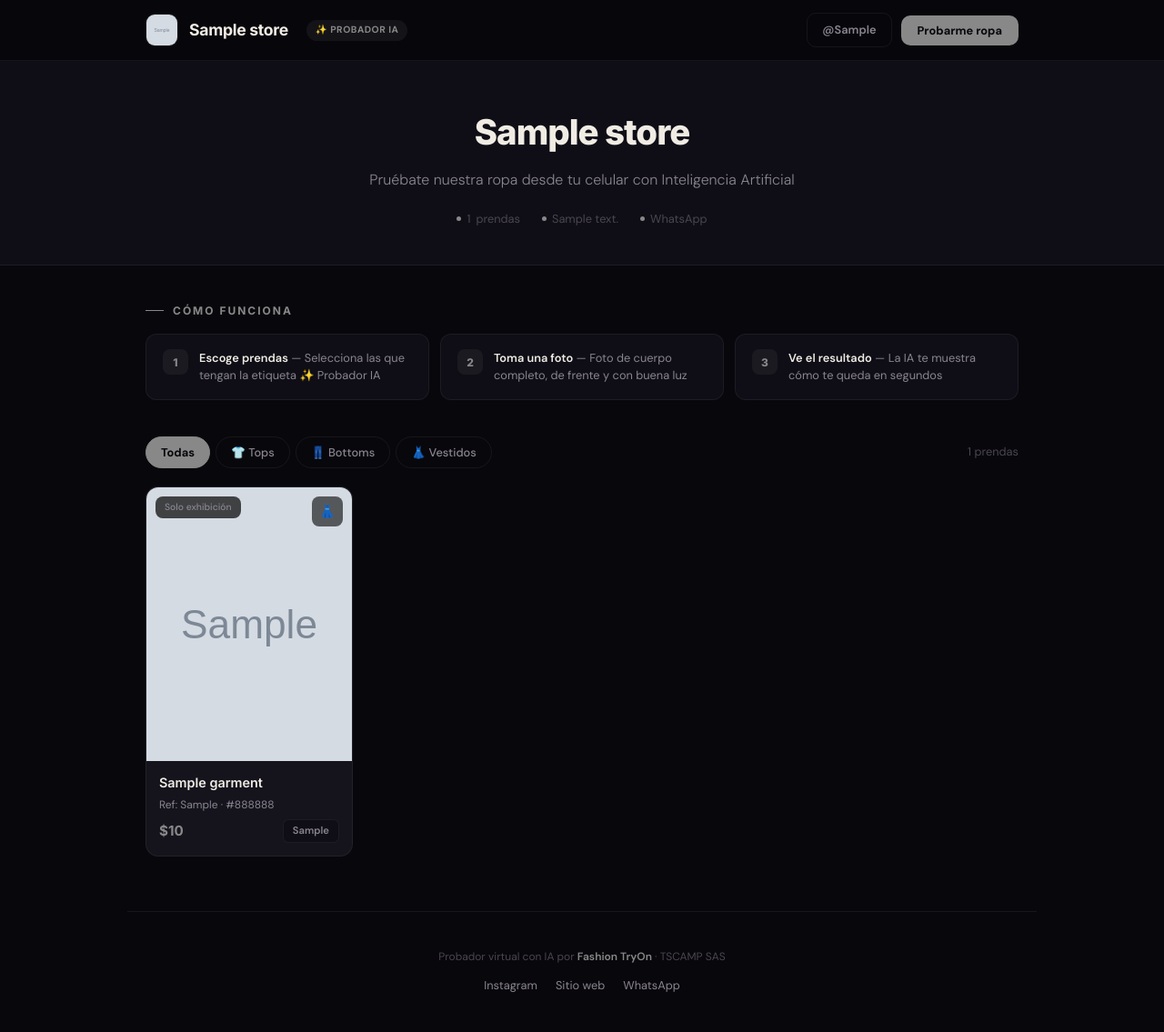
After one commit to sbv0815/fashion-tryon, a FastAPI app: a page that uses templates/store_branded.html in a window 1280 px wide. The commit adds this page. Shown: the whole page at 91% size. Run offline with FastAPI, Linux system fonts and the light colour scheme; tables that the repository leaves empty hold one stand-in row (values such as "Sample post"); grey boxes marked "Sample" are stand-in pictures.

Commit message:
Add store_branded.html - customer-facing branded store page

```diff
--- /dev/null
+++ b/templates/store_branded.html
@@ -0,0 +1,501 @@
+<!DOCTYPE html>
+<html lang="es">
+<head>
+    <meta charset="UTF-8">
+    <meta name="viewport" content="width=device-width, initial-scale=1.0, maximum-scale=1.0, user-scalable=no">
+    <title>{{ store.name }} | Probador Virtual con IA</title>
+    <meta name="description" content="Pruébate la ropa de {{ store.name }} desde tu celular con Inteligencia Artificial. Escanea, prueba y compra.">
+    <meta property="og:title" content="{{ store.name }} - Probador Virtual">
+    <meta property="og:description" content="Pruébate la ropa desde tu celular con IA">
+    <link rel="preconnect" href="https://fonts.googleapis.com">
+    <link rel="preconnect" href="https://fonts.gstatic.com" crossorigin>
+    <link href="https://fonts.googleapis.com/css2?family=Inter:wght@300;400;500;600;700;800&family=DM+Sans:wght@300;400;500;600;700&display=swap" rel="stylesheet">
+    <style>
+        *, *::before, *::after { box-sizing: border-box; margin: 0; padding: 0; }
+        :root {
+            --bg: #08070c; --surface: #0f0e16; --card: #15141d;
+            --border: rgba(255,255,255,0.06); --border-hover: rgba(255,255,255,0.12);
+            --accent: {{ store.primary_color or '#c9a55a' }};
+            --accent-soft: {{ store.primary_color or '#c9a55a' }}1a;
+            --accent-glow: {{ store.primary_color or '#c9a55a' }}40;
+            --white: #f0ece4; --text: #f0ece4; --text-mid: #8a8590; --text-dim: #4a4650;
+            --green: #4ade80; --green-soft: rgba(74,222,128,0.12);
+            --font-display: 'Inter', -apple-system, BlinkMacSystemFont, sans-serif;
+            --font-body: 'DM Sans', -apple-system, BlinkMacSystemFont, sans-serif;
+            --ease: cubic-bezier(0.25, 0.46, 0.45, 0.94);
+            --radius: 14px;
+        }
+        html { scroll-behavior: smooth; }
+        body { font-family: var(--font-body); color: var(--text); background: var(--bg); overflow-x: hidden; line-height: 1.6; -webkit-font-smoothing: antialiased; }
+        a { text-decoration: none; color: inherit; transition: all 0.3s var(--ease); }
+
+        /* ===== HEADER ===== */
+        .store-header {
+            position: sticky; top: 0; z-index: 100;
+            background: rgba(8,7,12,0.92); backdrop-filter: blur(24px); -webkit-backdrop-filter: blur(24px);
+            border-bottom: 1px solid var(--border);
+            padding: 14px 0;
+        }
+        .header-inner {
+            max-width: 1000px; margin: 0 auto; padding: 0 20px;
+            display: flex; align-items: center; justify-content: space-between;
+        }
+        .header-brand {
+            display: flex; align-items: center; gap: 12px;
+        }
+        .header-logo {
+            width: 36px; height: 36px; border-radius: 10px; object-fit: cover;
+            border: 1px solid var(--border);
+        }
+        .header-name {
+            font-family: var(--font-display); font-size: 1.1rem; font-weight: 700;
+            color: var(--white); letter-spacing: -0.3px;
+        }
+        .header-badge {
+            display: inline-flex; align-items: center; gap: 5px;
+            background: var(--accent-soft); color: var(--accent);
+            padding: 3px 10px; border-radius: 20px; font-size: 0.65rem;
+            font-weight: 700; letter-spacing: 0.5px; text-transform: uppercase;
+            margin-left: 8px;
+        }
+        .header-actions { display: flex; align-items: center; gap: 10px; }
+        .header-link {
+            padding: 8px 16px; border-radius: 10px; font-size: 0.8rem; font-weight: 600;
+            color: var(--text-mid); border: 1px solid var(--border); transition: all 0.3s;
+        }
+        .header-link:hover { border-color: var(--accent); color: var(--accent); }
+        .btn-tryon-header {
+            padding: 8px 18px; border-radius: 10px; font-size: 0.8rem; font-weight: 700;
+            background: var(--accent); color: var(--bg); border: none; cursor: pointer;
+            font-family: var(--font-body); transition: all 0.3s;
+        }
+        .btn-tryon-header:hover { filter: brightness(1.15); transform: translateY(-1px); box-shadow: 0 6px 20px var(--accent-glow); }
+
+        /* ===== HERO BANNER ===== */
+        .store-hero {
+            background: var(--surface); border-bottom: 1px solid var(--border);
+            padding: 48px 20px 40px; text-align: center;
+        }
+        .hero-inner { max-width: 600px; margin: 0 auto; }
+        .hero-store-name {
+            font-family: var(--font-display); font-size: clamp(1.8rem, 4vw, 2.4rem);
+            font-weight: 800; color: var(--white); letter-spacing: -1px; margin-bottom: 8px;
+        }
+        .hero-tagline { color: var(--text-mid); font-size: 1rem; margin-bottom: 20px; font-weight: 300; }
+        .hero-meta { display: flex; justify-content: center; gap: 24px; flex-wrap: wrap; }
+        .hero-meta-item {
+            display: flex; align-items: center; gap: 6px;
+            font-size: 0.8rem; color: var(--text-dim);
+        }
+        .hero-meta-item .dot { width: 5px; height: 5px; border-radius: 50%; background: var(--accent); }
+
+        /* ===== FILTERS ===== */
+        .filters-bar {
+            max-width: 1000px; margin: 0 auto;
+            padding: 20px 20px 0;
+            display: flex; align-items: center; justify-content: space-between; flex-wrap: wrap; gap: 12px;
+        }
+        .filters-left { display: flex; gap: 6px; flex-wrap: wrap; }
+        .filter-chip {
+            padding: 8px 16px; border-radius: 50px; font-size: 0.8rem; font-weight: 500;
+            background: transparent; border: 1px solid var(--border); color: var(--text-mid);
+            cursor: pointer; font-family: var(--font-body); transition: all 0.25s;
+        }
+        .filter-chip:hover { border-color: var(--accent); color: var(--white); }
+        .filter-chip.active { background: var(--accent); color: var(--bg); border-color: var(--accent); font-weight: 700; }
+        .garment-count { font-size: 0.8rem; color: var(--text-dim); }
+
+        /* ===== GARMENT GRID ===== */
+        .catalog-section { max-width: 1000px; margin: 0 auto; padding: 20px; }
+
+        .garment-grid {
+            display: grid;
+            grid-template-columns: repeat(auto-fill, minmax(220px, 1fr));
+            gap: 16px;
+        }
+        @media (max-width: 520px) {
+            .garment-grid { grid-template-columns: repeat(2, 1fr); gap: 10px; }
+        }
+
+        .garment-card {
+            background: var(--card); border: 1px solid var(--border); border-radius: var(--radius);
+            overflow: hidden; transition: all 0.35s var(--ease); position: relative; cursor: pointer;
+        }
+        .garment-card:hover {
+            border-color: var(--border-hover); transform: translateY(-4px);
+            box-shadow: 0 16px 40px rgba(0,0,0,0.3);
+        }
+        .garment-card .img-wrap {
+            position: relative; width: 100%; aspect-ratio: 3/4; overflow: hidden; background: #111;
+        }
+        .garment-card img {
+            width: 100%; height: 100%; object-fit: cover;
+            transition: transform 0.5s var(--ease);
+        }
+        .garment-card:hover img { transform: scale(1.05); }
+
+        .garment-card .tryon-badge {
+            position: absolute; top: 10px; left: 10px;
+            background: var(--accent); color: var(--bg); padding: 4px 10px; border-radius: 8px;
+            font-size: 0.65rem; font-weight: 700; letter-spacing: 0.3px;
+            box-shadow: 0 4px 12px var(--accent-glow);
+        }
+        .garment-card .view-badge {
+            position: absolute; top: 10px; left: 10px;
+            background: rgba(0,0,0,0.7); color: var(--text-mid); padding: 4px 10px; border-radius: 8px;
+            font-size: 0.65rem; font-weight: 500;
+        }
+        .garment-card .cat-icon {
+            position: absolute; top: 10px; right: 10px;
+            background: rgba(0,0,0,0.6); backdrop-filter: blur(8px);
+            padding: 5px 8px; border-radius: 8px; font-size: 0.9rem;
+        }
+
+        .garment-info { padding: 12px 14px 14px; }
+        .garment-name { font-family: var(--font-display); font-weight: 600; font-size: 0.9rem; color: var(--white); margin-bottom: 4px; }
+        .garment-meta { font-size: 0.75rem; color: var(--text-mid); margin-bottom: 6px; }
+        .garment-bottom { display: flex; align-items: center; justify-content: space-between; }
+        .garment-price { font-family: var(--font-display); font-weight: 700; font-size: 0.95rem; color: var(--accent); }
+        .garment-size {
+            background: var(--surface); padding: 3px 10px; border-radius: 6px;
+            font-size: 0.7rem; font-weight: 600; color: var(--text-mid); border: 1px solid var(--border);
+        }
+
+        /* ===== EMPTY STATE ===== */
+        .empty-state {
+            text-align: center; padding: 60px 20px;
+        }
+        .empty-icon { font-size: 3rem; margin-bottom: 16px; opacity: 0.3; }
+        .empty-title { font-family: var(--font-display); font-size: 1.2rem; color: var(--white); margin-bottom: 8px; }
+        .empty-text { color: var(--text-mid); font-size: 0.9rem; }
+
+        /* ===== CTA FLOATING ===== */
+        .cta-float {
+            position: fixed; bottom: 20px; left: 50%; transform: translateX(-50%);
+            z-index: 90; display: none;
+        }
+        .cta-float.visible { display: block; animation: slideUp 0.4s var(--ease); }
+        @keyframes slideUp { from { opacity:0; transform: translateX(-50%) translateY(20px); } to { opacity:1; transform: translateX(-50%) translateY(0); } }
+        .cta-float-btn {
+            display: flex; align-items: center; gap: 8px;
+            padding: 14px 28px; background: var(--accent); color: var(--bg);
+            border-radius: 50px; font-family: var(--font-body); font-size: 0.9rem; font-weight: 700;
+            border: none; cursor: pointer; box-shadow: 0 8px 30px var(--accent-glow), 0 2px 8px rgba(0,0,0,0.3);
+            transition: all 0.3s;
+        }
+        .cta-float-btn:hover { filter: brightness(1.12); transform: scale(1.03); }
+
+        /* ===== HOW IT WORKS MINI ===== */
+        .how-mini {
+            max-width: 1000px; margin: 0 auto;
+            padding: 40px 20px 20px;
+        }
+        .how-mini-title {
+            font-family: var(--font-display); font-size: 0.75rem; color: var(--accent);
+            text-transform: uppercase; letter-spacing: 2px; margin-bottom: 16px; font-weight: 700;
+            display: flex; align-items: center; gap: 10px;
+        }
+        .how-mini-title::before { content: ''; width: 20px; height: 1.5px; background: var(--accent); }
+        .how-steps {
+            display: grid; grid-template-columns: repeat(3, 1fr); gap: 12px;
+        }
+        @media (max-width: 520px) { .how-steps { grid-template-columns: 1fr; } }
+        .how-step {
+            background: var(--surface); border: 1px solid var(--border); border-radius: 12px;
+            padding: 16px 18px; display: flex; align-items: flex-start; gap: 12px;
+        }
+        .how-step-num {
+            width: 28px; height: 28px; border-radius: 8px;
+            background: var(--accent-soft); color: var(--accent);
+            display: flex; align-items: center; justify-content: center;
+            font-family: var(--font-display); font-size: 0.75rem; font-weight: 800; flex-shrink: 0;
+        }
+        .how-step-text { font-size: 0.8rem; color: var(--text-mid); line-height: 1.5; }
+        .how-step-text strong { color: var(--white); font-weight: 600; }
+
+        /* ===== FOOTER ===== */
+        .store-footer {
+            max-width: 1000px; margin: 0 auto;
+            padding: 40px 20px; text-align: center;
+            border-top: 1px solid var(--border); margin-top: 40px;
+        }
+        .footer-powered {
+            font-size: 0.75rem; color: var(--text-dim);
+        }
+        .footer-powered a { color: var(--accent); font-weight: 600; }
+        .footer-links { display: flex; justify-content: center; gap: 20px; margin-top: 12px; }
+        .footer-links a { font-size: 0.8rem; color: var(--text-mid); }
+        .footer-links a:hover { color: var(--accent); }
+
+        /* ===== ANIMATIONS ===== */
+        .fade-up { opacity: 0; transform: translateY(16px); transition: all 0.5s var(--ease); }
+        .fade-up.visible { opacity: 1; transform: translateY(0); }
+
+        /* ===== LOADING ===== */
+        .loading-grid {
+            display: grid; grid-template-columns: repeat(auto-fill, minmax(220px, 1fr)); gap: 16px;
+        }
+        .skeleton {
+            background: var(--card); border: 1px solid var(--border); border-radius: var(--radius);
+            overflow: hidden;
+        }
+        .skeleton .skel-img { width: 100%; aspect-ratio: 3/4; background: linear-gradient(110deg, #15141d 30%, #1d1c25 50%, #15141d 70%); background-size: 200% 100%; animation: shimmer 1.5s infinite; }
+        .skeleton .skel-info { padding: 12px 14px; }
+        .skeleton .skel-line { height: 12px; background: #1d1c25; border-radius: 4px; margin-bottom: 8px; }
+        .skeleton .skel-line.w60 { width: 60%; }
+        .skeleton .skel-line.w40 { width: 40%; }
+        @keyframes shimmer { 0%{background-position:200% 0} 100%{background-position:-200% 0} }
+    </style>
+</head>
+<body>
+
+    <!-- HEADER -->
+    <header class="store-header">
+        <div class="header-inner">
+            <div class="header-brand">
+                {% if store.logo_url %}
+                    <img src="{{ store.logo_url }}" alt="{{ store.name }}" class="header-logo">
+                {% endif %}
+                <span class="header-name">{{ store.name }}</span>
+                <span class="header-badge">✨ Probador IA</span>
+            </div>
+            <div class="header-actions">
+                {% if store.instagram %}
+                    <a href="https://instagram.com/{{ store.instagram }}" target="_blank" class="header-link">@{{ store.instagram }}</a>
+                {% endif %}
+                <button class="btn-tryon-header" onclick="goTryOn()">Probarme ropa</button>
+            </div>
+        </div>
+    </header>
+
+    <!-- HERO -->
+    <section class="store-hero">
+        <div class="hero-inner">
+            <h1 class="hero-store-name">{{ store.name }}</h1>
+            <p class="hero-tagline">Pruébate nuestra ropa desde tu celular con Inteligencia Artificial</p>
+            <div class="hero-meta">
+                <div class="hero-meta-item"><span class="dot"></span> <span id="totalGarments">—</span> prendas</div>
+                {% if store.address %}
+                    <div class="hero-meta-item"><span class="dot"></span> {{ store.address }}</div>
+                {% endif %}
+                {% if store.phone %}
+                    <div class="hero-meta-item"><span class="dot"></span> <a href="https://wa.me/{{ store.phone }}" style="color:var(--text-dim);">WhatsApp</a></div>
+                {% endif %}
+            </div>
+        </div>
+    </section>
+
+    <!-- HOW IT WORKS -->
+    <section class="how-mini fade-up">
+        <div class="how-mini-title">Cómo funciona</div>
+        <div class="how-steps">
+            <div class="how-step">
+                <div class="how-step-num">1</div>
+                <div class="how-step-text"><strong>Escoge prendas</strong> — Selecciona las que tengan la etiqueta ✨ Probador IA</div>
+            </div>
+            <div class="how-step">
+                <div class="how-step-num">2</div>
+                <div class="how-step-text"><strong>Toma una foto</strong> — Foto de cuerpo completo, de frente y con buena luz</div>
+            </div>
+            <div class="how-step">
+                <div class="how-step-num">3</div>
+                <div class="how-step-text"><strong>Ve el resultado</strong> — La IA te muestra cómo te queda en segundos</div>
+            </div>
+        </div>
+    </section>
+
+    <!-- FILTERS -->
+    <div class="filters-bar fade-up">
+        <div class="filters-left">
+            <button class="filter-chip active" onclick="filterCat('all', this)">Todas</button>
+            <button class="filter-chip" onclick="filterCat('tops', this)">👕 Tops</button>
+            <button class="filter-chip" onclick="filterCat('bottoms', this)">👖 Bottoms</button>
+            <button class="filter-chip" onclick="filterCat('one-pieces', this)">👗 Vestidos</button>
+        </div>
+        <div class="garment-count"><span id="filteredCount">—</span> prendas</div>
+    </div>
+
+    <!-- CATALOG -->
+    <section class="catalog-section">
+        <!-- Loading skeletons -->
+        <div class="loading-grid" id="loadingSkeleton">
+            <div class="skeleton"><div class="skel-img"></div><div class="skel-info"><div class="skel-line"></div><div class="skel-line w60"></div><div class="skel-line w40"></div></div></div>
+            <div class="skeleton"><div class="skel-img"></div><div class="skel-info"><div class="skel-line"></div><div class="skel-line w60"></div><div class="skel-line w40"></div></div></div>
+            <div class="skeleton"><div class="skel-img"></div><div class="skel-info"><div class="skel-line"></div><div class="skel-line w60"></div><div class="skel-line w40"></div></div></div>
+            <div class="skeleton"><div class="skel-img"></div><div class="skel-info"><div class="skel-line"></div><div class="skel-line w60"></div><div class="skel-line w40"></div></div></div>
+        </div>
+
+        <!-- Actual grid -->
+        <div class="garment-grid" id="garmentGrid" style="display:none;"></div>
+
+        <!-- Empty state -->
+        <div class="empty-state" id="emptyState" style="display:none;">
+            <div class="empty-icon">👗</div>
+            <div class="empty-title">Próximamente</div>
+            <div class="empty-text">Estamos preparando el catálogo. ¡Vuelve pronto!</div>
+        </div>
+    </section>
+
+    <!-- FLOATING CTA -->
+    <div class="cta-float" id="ctaFloat">
+        <button class="cta-float-btn" onclick="goTryOn()">
+            ✨ Probarme ropa con IA
+        </button>
+    </div>
+
+    <!-- FOOTER -->
+    <footer class="store-footer">
+        <div class="footer-powered">
+            Probador virtual con IA por <a href="/" target="_blank">Fashion TryOn</a> · TSCAMP SAS
+        </div>
+        <div class="footer-links">
+            {% if store.instagram %}<a href="https://instagram.com/{{ store.instagram }}" target="_blank">Instagram</a>{% endif %}
+            {% if store.website %}<a href="{{ store.website }}" target="_blank">Sitio web</a>{% endif %}
+            {% if store.phone %}<a href="https://wa.me/{{ store.phone }}">WhatsApp</a>{% endif %}
+        </div>
+    </footer>
+
+<script>
+const STORE_ID = '{{ store.id }}';
+const STORE_SLUG = '{{ store.slug }}';
+let catalog = [];
+let currentFilter = 'all';
+
+// ============================================================
+// LOAD CATALOG
+// ============================================================
+async function loadCatalog() {
+    try {
+        const resp = await fetch(`/api/catalog/${STORE_ID}`);
+        const data = await resp.json();
+        catalog = data.garments || [];
+
+        document.getElementById('totalGarments').textContent = catalog.length;
+        document.getElementById('loadingSkeleton').style.display = 'none';
+
+        if (catalog.length === 0) {
+            document.getElementById('emptyState').style.display = 'block';
+            return;
+        }
+
+        document.getElementById('garmentGrid').style.display = 'grid';
+        renderGarments();
+
+        // Show floating CTA after scroll
+        setTimeout(() => {
+            const hasTryon = catalog.some(g => g.tryon_enabled);
+            if (hasTryon) document.getElementById('ctaFloat').classList.add('visible');
+        }, 2000);
+
+    } catch(e) {
+        console.error(e);
+        document.getElementById('loadingSkeleton').style.display = 'none';
+        document.getElementById('emptyState').style.display = 'block';
+    }
+}
+
+function renderGarments() {
+    const filtered = currentFilter === 'all' ? catalog : catalog.filter(g => g.category === currentFilter);
+    document.getElementById('filteredCount').textContent = filtered.length;
+
+    // Sort: tryon_enabled first
+    const sorted = [...filtered].sort((a, b) => {
+        if (a.tryon_enabled && !b.tryon_enabled) return -1;
+        if (!a.tryon_enabled && b.tryon_enabled) return 1;
+        return 0;
+    });
+
+    const grid = document.getElementById('garmentGrid');
+    if (sorted.length === 0) {
+        grid.innerHTML = `<div style="grid-column:1/-1;text-align:center;padding:40px;color:var(--text-mid);">No hay prendas en esta categoría</div>`;
+        return;
+    }
+
+    grid.innerHTML = sorted.map(g => {
+        const catIcon = g.category === 'tops' ? '👕' : g.category === 'bottoms' ? '👖' : '👗';
+        const canTry = g.tryon_enabled;
+        return `
+        <div class="garment-card fade-up" onclick="${canTry ? `goTryOnGarment('${g.id}')` : `viewGarment('${g.id}')`}">
+            <div class="img-wrap">
+                <img src="${g.image_url}" alt="${g.name}" loading="lazy">
+                ${canTry
+                    ? '<div class="tryon-badge">✨ Probador IA</div>'
+                    : '<div class="view-badge">Solo exhibición</div>'}
+                <div class="cat-icon">${catIcon}</div>
+            </div>
+            <div class="garment-info">
+                <div class="garment-name">${g.name}</div>
+                <div class="garment-meta">${g.reference ? 'Ref: ' + g.reference + ' · ' : ''}${g.color || g.category}</div>
+                <div class="garment-bottom">
+                    ${g.price ? `<div class="garment-price">$${Number(g.price).toLocaleString('es-CO')}</div>` : '<div></div>'}
+                    <div class="garment-size">${g.size}</div>
+                </div>
+            </div>
+        </div>`;
+    }).join('');
+
+    // Animate in
+    requestAnimationFrame(() => {
+        grid.querySelectorAll('.fade-up').forEach((el, i) => {
+            setTimeout(() => el.classList.add('visible'), i * 60);
+        });
+    });
+}
+
+// ============================================================
+// FILTERS
+// ============================================================
+function filterCat(cat, el) {
+    currentFilter = cat;
+    document.querySelectorAll('.filter-chip').forEach(b => b.classList.remove('active'));
+    if (el) el.classList.add('active');
+    renderGarments();
+}
+
+// ============================================================
+// NAVIGATION
+// ============================================================
+function goTryOn() {
+    window.location.href = `/tienda?store=${STORE_ID}`;
+}
+
+function goTryOnGarment(garmentId) {
+    window.location.href = `/prenda/${garmentId}`;
+}
+
+function viewGarment(garmentId) {
+    window.location.href = `/prenda/${garmentId}`;
+}
+
+// ============================================================
+// SCROLL ANIMATIONS
+// ============================================================
+const obs = new IntersectionObserver(entries => {
+    entries.forEach(e => { if (e.isIntersecting) e.target.classList.add('visible'); });
+}, { threshold: 0.1 });
+document.querySelectorAll('.fade-up').forEach(el => obs.observe(el));
+
+// Show/hide floating CTA based on scroll
+let lastScroll = 0;
+window.addEventListener('scroll', () => {
+    const cta = document.getElementById('ctaFloat');
+    if (window.scrollY > 400) {
+        cta.classList.add('visible');
+    }
+    if (window.scrollY > lastScroll + 50 && window.scrollY > 600) {
+        cta.style.opacity = '0';
+        cta.style.pointerEvents = 'none';
+    } else {
+        cta.style.opacity = '1';
+        cta.style.pointerEvents = 'auto';
+    }
+    lastScroll = window.scrollY;
+});
+
+// ============================================================
+// INIT
+// ============================================================
+loadCatalog();
+</script>
+</body>
+</html>
```
Also changed, not shown: templates/index.html (+34 -24 lines).
